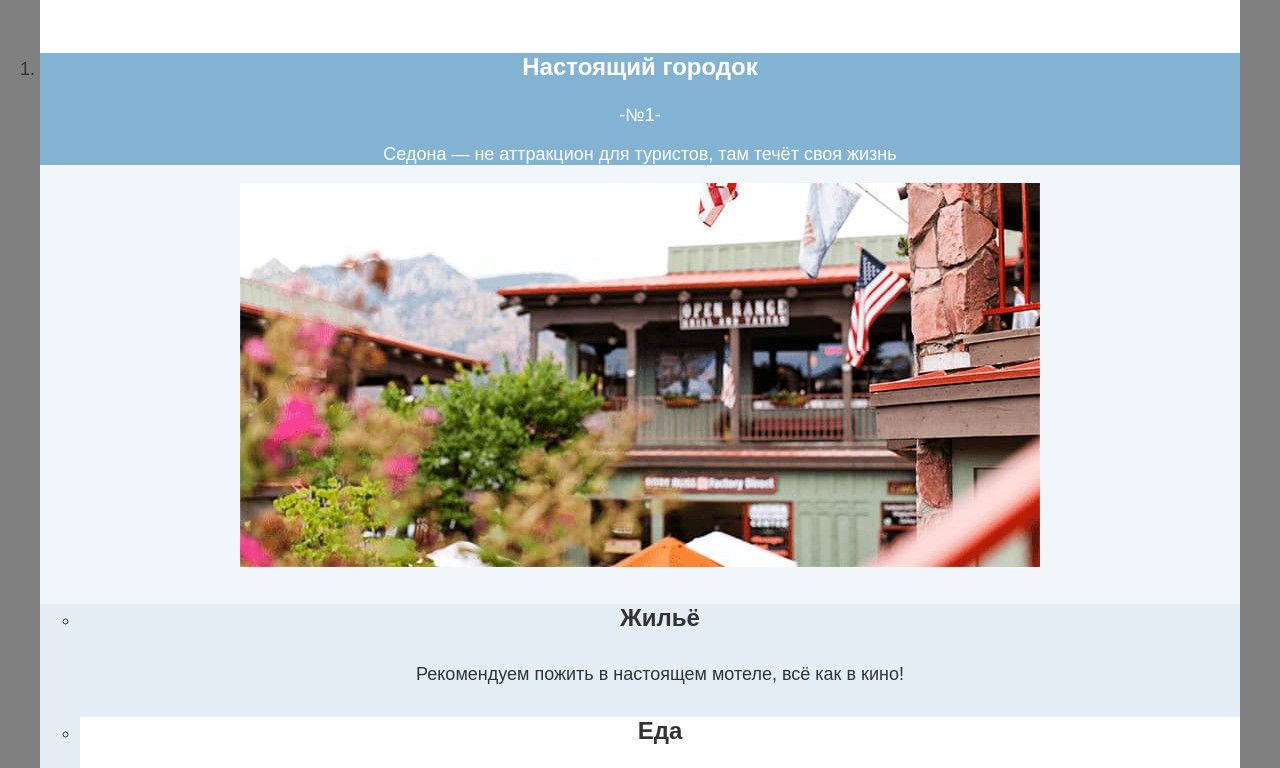
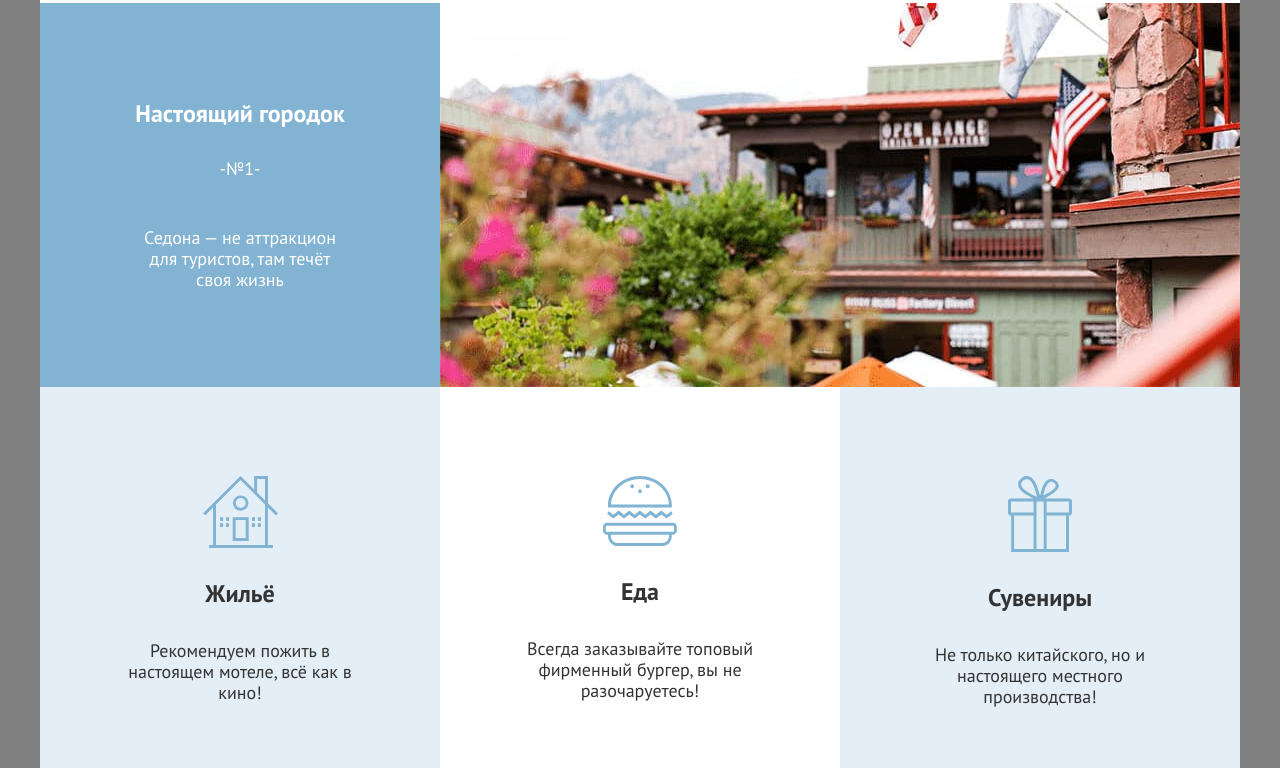
Before and after one commit to htmlacademy-htmlcss/1609703-sedona-33, a plain HTML site: page index.html in a window 1280 px wide. Shown: the part 834-1602 px from the top of the page. Drawn offline with Linux system fonts and the light colour scheme; a web font is replaced by a local one.

Commit message:
Добавляет сетку некоторым элементам на главной странице

```diff
--- a/index.html
+++ b/index.html
@@ -35,7 +35,7 @@
 
           <ul class="navigation-list navigation-user">
             <li class="navigation-item">
-              <a class="navigation-link" href="#"></a>
+              <a class="navigation-link navigation-search" href="#">
                 <svg
                   width="20"
                   height="19"
@@ -51,7 +51,7 @@
               </a>
             </li>
             <li class="navigation-item">
-              <a class="navigation-link" href="#">
+              <a class="navigation-link navigation-favorite" href="#">
                 <svg
                   width="44"
                   height="66"
@@ -78,10 +78,10 @@
                 <span class="visually-hidden">Избранное.</span></a
               >
             </li>
-            <li class="navigation-item">
-
-                <a class="navigation-link navigation-book-button" href="#">Хочу сюда!</a>
-
+            <li class="navigation-ite navigation-book-button">
+              <a class="navigation-link navigation-book-button" href="#"
+                >Хочу сюда!</a
+              >
             </li>
           </ul>
         </nav>
@@ -113,13 +113,15 @@
           </div>
           <ol class="advantages-list">
             <li class="advantages-item">
-              <div>
+              <div class="advantages-town-container">
                 <div class="advantages-town-bridge">
                   <h3 class="advantages-town-bridge-title">
                     Настоящий городок
                   </h3>
+                  <div class="advantages-numbers-container">
                   <span>-№1-</span>
-                  <p>
+                  </div>
+                  <p class="advantages-town-description">
                     Седона — не аттракцион для туристов, там течёт своя жизнь
                   </p>
                 </div>
@@ -132,21 +134,24 @@
               </div>
               <ul class="pre-advantages-list">
                 <li class="pre-advantages-item">
+                  <svg width="75" height="72" fill="none" xmlns="http://www.w3.org/2000/svg"><path d="M29.7 65h16V41.2h-16V65Zm2.9-20.9h10.1v18H32.6v-18Z" fill="#81B3D2"/><path d="m72.8 39.3 2.1-2.1-9.9-9.9V0H51.1v13.6L37.5 0 .2 37.2l2.1 2.1 7.8-7.8v37.6h-4V72H70v-2.9h-5.1V31.5l7.9 7.8ZM62 69.1H13V28.5L37.5 4.1 62 28.5v40.6Zm0-44.7-7.9-7.9V2.9H62v21.5Z" fill="#81B3D2"/><path d="M29.9 27.1c0 4.3 3.5 7.7 7.7 7.7 4.3 0 7.8-3.5 7.8-7.7 0-4.3-3.5-7.7-7.8-7.7a7.7 7.7 0 0 0-7.7 7.7Zm7.8-5a5 5 0 0 1 5 4.9c0 2.7-2.2 4.9-5 4.9a5 5 0 0 1-5-4.9c0-2.7 2.2-4.9 5-4.9ZM20.1 41.2h-3v3.9h3v-3.9ZM26 41.2h-3v3.9h3v-3.9ZM20.1 47.2h-3v3.9h3v-3.9ZM26 47.2h-3v3.9h3v-3.9ZM52 41.2h-3v3.9h3v-3.9ZM57.9 41.2h-3v3.9h3v-3.9ZM52 47.2h-3v3.9h3v-3.9ZM57.9 47.2h-3v3.9h3v-3.9Z" fill="#81B3D2"/></svg>
                   <h4 class="pre-advantages-housing">Жильё</h4>
-                  <p>Рекомендуем пожить в настоящем мотеле, всё как в кино!</p>
+                  <p  class="pre-advantages-description">Рекомендуем пожить в настоящем мотеле, всё как в кино!</p>
                 </li>
 
                 <li class="pre-advantages-item-food">
+                  <svg width="74" height="70" fill="none" xmlns="http://www.w3.org/2000/svg"><path d="M69.9 46.7H4.1C1.8 46.7 0 48.6 0 51v3.5c0 2.4 1.9 4.3 4.1 4.3H5v1.1C5 65.4 9.3 70 14.6 70h44.6c5.3 0 9.6-4.5 9.6-10.1v-1.1h.9c2.3 0 4.1-1.9 4.1-4.3V51a4 4 0 0 0-3.9-4.3ZM66 59.9c0 3.9-3 7-6.7 7H14.6c-3.7 0-6.7-3.2-6.7-7v-1.1H66v1.1Zm5.1-5.4c0 .7-.6 1.3-1.2 1.3H4c-.7 0-1.2-.6-1.2-1.3V51c0-.7.6-1.3 1.2-1.3h65.8c.7 0 1.2.6 1.2 1.3.1 0 .1 3.5.1 3.5ZM15.6 38.4l5.4 4.1 5.3-4.1 5.3 4.1 5.3-4.1 5.4 4.1 5.3-4.1 5.3 4.1 5.4-4.1 5.3 4.1 6.2-4.7-1.7-2.5-4.5 3.4-5.3-4.1-5.4 4.1-5.3-4.1-5.3 4.1-5.4-4.1-5.3 4.1-5.3-4.1-5.3 4.1-5.4-4.1-5.3 4.1-4.5-3.4-1.7 2.5 6.2 4.7 5.3-4.1ZM8 31.5h60.8c0-.6.1-1.2.1-1.9v-1.2C68.2 12.7 54.2 0 37 0 19.7 0 5.7 12.7 5 28.5v1.2c0 .6 0 1.3.1 1.9H8v-.1ZM37 3c15.6 0 28.4 11.3 29 25.5H8C8.6 14.4 21.4 3 37 3Z" fill="#81B3D2"/><path d="M37 17.3c1.05 0 1.9-.9 1.9-2s-.85-2-1.9-2c-1.05 0-1.9.9-1.9 2s.85 2 1.9 2ZM29.2 12.2c1.05 0 1.9-.9 1.9-2s-.85-2-1.9-2c-1.05 0-1.9.9-1.9 2s.85 2 1.9 2ZM44.7 12.2c1.05 0 1.9-.9 1.9-2s-.85-2-1.9-2c-1.05 0-1.9.9-1.9 2s.85 2 1.9 2Z" fill="#81B3D2"/></svg>
                   <h4 class="pre-advantages-food">Еда</h4>
-                  <p>
+                  <p class="pre-advantages-description">
                     Всегда заказывайте топовый фирменный бургер, вы не
                     разочаруетесь!
                   </p>
                 </li>
 
                 <li class="pre-advantages-item">
+                  <svg width="64" height="76" fill="none" xmlns="http://www.w3.org/2000/svg"><g clip-path="url(#a)"><path d="M61.1 22.5H36.3c13.8-6.9 14.9-11.3 14.4-13.7-1.2-4-5.7-7-10-5.4-5.6 2.1-7.1 10.4-8.6 16.4-2-6.1-3.8-13.8-8.2-17.7-1.3-1.1-3.1-2.3-5.8-2-4 .4-9.8 5.4-7.5 11 2.3 5.4 9.7 8.8 14.6 11.5H2.9A2.9 2.9 0 0 0 0 25.5v11.3c0 1.6 1.3 2.9 2.9 2.9h.3V76H61V39.6h.1c1.6 0 2.9-1.3 2.9-2.9V25.4c0-1.6-1.3-2.9-2.9-2.9ZM42.4 5.9c2.1-.3 5 1.3 5.3 3.2.4 2.8-3.4 5.3-5.1 6.4-2.5 1.7-4.9 2.6-7.3 4.1.9-3.7 2.5-13 7.1-13.7Zm-22.9 10c-2.2-1.5-6.5-4.4-6.4-7.8.1-3.6 5.7-6.6 8.8-3.9 3.9 3.4 5.7 11.1 7.1 16.6-3.2-1.5-6.3-2.8-9.5-4.9Zm6 57.1H6.1V39.6h19.4V73Zm0-36.5H3v-11h22.5v11Zm10.2 0V73h-7.2V25.6h7.2v10.9ZM58 73H38.6V39.6H58V73Zm2.9-36.5H38.6v-11h22.3v11Z" fill="#81B3D2"/></g><defs><clipPath id="a"><path fill="#fff" d="M0 0h64v76H0z"/></clipPath></defs></svg>
                   <h4 class="pre-advantages-souvenirs">Сувениры</h4>
-                  <p>
+                  <p  class="pre-advantages-description">
                     Не только китайского, но и настоящего местного производства!
                   </p>
                 </li>
@@ -225,19 +230,63 @@
         <ul class="footer-social-list">
           <li class="footer-social-item">
             <a href="https://twitter.com/htmlacademy_ru">
-              <svg width="18" height="15" fill="none" xmlns="http://www.w3.org/2000/svg"><g clip-path="url(#a)"><path d="M11.6.2c1.8-.5 3.2.3 3.8 1.2.7-.2 1.4-.5 2.1-.7 0 .9-.6 1.5-.9 1.8.7.1 1.4-.6 1.4-.6-.2 1-1.1 1.8-1.7 2C16.1 10.7 13 15.1 5.7 15h-.5c-.4 0-4.4-.5-5.2-1.9 2.4.2 4.1-.4 5-1.2-1-.3-2.9-.4-3.2-2.9.4.1.6.2 1.3.1C1.8 8.3.4 7.5.5 5.3c.3.3 1.1.5 1.4.5C1.1 5.6-.2 2.5.9.9c1.9 1.9 4 3.6 7.6 3.8C8.7 2.3 9.7.8 11.6.2Z" fill="#83B3D3"/></g><defs><clipPath id="a"><path fill="#fff" d="M0 0h18v15H0z"/></clipPath></defs></svg>
+              <svg
+                width="18"
+                height="15"
+                fill="none"
+                xmlns="http://www.w3.org/2000/svg"
+              >
+                <g clip-path="url(#a)">
+                  <path
+                    d="M11.6.2c1.8-.5 3.2.3 3.8 1.2.7-.2 1.4-.5 2.1-.7 0 .9-.6 1.5-.9 1.8.7.1 1.4-.6 1.4-.6-.2 1-1.1 1.8-1.7 2C16.1 10.7 13 15.1 5.7 15h-.5c-.4 0-4.4-.5-5.2-1.9 2.4.2 4.1-.4 5-1.2-1-.3-2.9-.4-3.2-2.9.4.1.6.2 1.3.1C1.8 8.3.4 7.5.5 5.3c.3.3 1.1.5 1.4.5C1.1 5.6-.2 2.5.9.9c1.9 1.9 4 3.6 7.6 3.8C8.7 2.3 9.7.8 11.6.2Z"
+                    fill="#83B3D3"
+                  />
+                </g>
+                <defs>
+                  <clipPath id="a">
+                    <path fill="#fff" d="M0 0h18v15H0z" />
+                  </clipPath>
+                </defs>
+              </svg>
               <span class="visually-hidden">Твиттер</span>
             </a>
           </li>
           <li class="footer-social-item">
             <a href="https://www.facebook.com/htmlacademy">
-              <svg width="10" height="18" fill="none" xmlns="http://www.w3.org/2000/svg"><path d="M7 0C4.8 0 3 1.8 3 4v2H0v4h3v8h4v-8h3V6H7V4h3V0H7Z" fill="#83B3D3"/></svg>
+              <svg
+                width="10"
+                height="18"
+                fill="none"
+                xmlns="http://www.w3.org/2000/svg"
+              >
+                <path
+                  d="M7 0C4.8 0 3 1.8 3 4v2H0v4h3v8h4v-8h3V6H7V4h3V0H7Z"
+                  fill="#83B3D3"
+                />
+              </svg>
               <span class="visually-hidden">Фейсбук</span>
             </a>
           </li>
           <li class="footer-social-item">
             <a href="https://www.youtube.com/c/HTMLAcademyRUS">
-              <svg width="20" height="16" fill="none" xmlns="http://www.w3.org/2000/svg"><g clip-path="url(#a)"><path d="M17 0H2.9C1.2 0 0 1.5 0 3.2v9.5C0 14.5 1.2 16 2.9 16h14.3c1.5 0 2.9-1.5 2.9-3.2V3.2C19.9 1.5 18.7 0 17 0ZM7 11.8V4.2L13.7 8 7 11.8Z" fill="#83B3D3"/></g><defs><clipPath id="a"><path fill="#fff" d="M0 0h20v16H0z"/></clipPath></defs></svg>
+              <svg
+                width="20"
+                height="16"
+                fill="none"
+                xmlns="http://www.w3.org/2000/svg"
+              >
+                <g clip-path="url(#a)">
+                  <path
+                    d="M17 0H2.9C1.2 0 0 1.5 0 3.2v9.5C0 14.5 1.2 16 2.9 16h14.3c1.5 0 2.9-1.5 2.9-3.2V3.2C19.9 1.5 18.7 0 17 0ZM7 11.8V4.2L13.7 8 7 11.8Z"
+                    fill="#83B3D3"
+                  />
+                </g>
+                <defs>
+                  <clipPath id="a">
+                    <path fill="#fff" d="M0 0h20v16H0z" />
+                  </clipPath>
+                </defs>
+              </svg>
               <span class="visually-hidden">Ютуб</span>
             </a>
           </li>
--- a/styles/styles.css
+++ b/styles/styles.css
@@ -2,7 +2,7 @@
   font-family: "PT Sans";
   font-style: normal;
   font-weight: 400;
-  src: url("fonts/ptsans-400.woff2") format("woff2");
+  src: url("../fonts/ptsans-400.woff2") format("woff2");
   font-display: swap;
 }
 
@@ -10,12 +10,18 @@
   font-family: "PT Sans";
   font-style: bold;
   font-weight: 700;
-  src: url("fonts/ptsans-700.woff2") format("woff2");
+  src: url("../fonts/ptsans-700.woff2") format("woff2");
   font-display: swap;
 }
 
 html {
   height: 100%;
+}
+
+.page-header {
+  height: 70px;
+  color: #000000;
+  background-color: #ffffff;
 }
 
 body {
@@ -27,11 +33,6 @@ body {
   line-height: 21px;
   color: #333333;
   background-color: gray;
-}
-
-.page-header {
-  color: #000000;
-  background-color: #ffffff;
 }
 
 .visually-hidden {
@@ -59,6 +60,7 @@ body {
 .navigation {
   display: flex;
   width: 1060px;
+  height: 70px;
   margin: 0 auto;
 }
 
@@ -74,19 +76,35 @@ body {
 }
 
 .navigation-user {
-  display: flex;
   margin: 0;
   padding: 0;
-  justify-content: space-between;
-  margin-top: 24px;
-  max-width: 270px;
+  display: flex;
+  align-items: center;
+  justify-content: flex-end;
+  min-width: 240px;
   margin-left: auto;
 }
 
+.navigation-search {
+  margin: 0;
+  padding: 0;
+  padding: 23px 12px 24px 12px;
+}
+
+.navigation-favorite {
+  margin: 0;
+  padding: 0;
+  margin-right: 20px;
+}
+
 .navigation-book-button {
+  width: 160px;
   background-color: #756257;
   color: #ffffff;
+  margin-top: 13px;
+  margin-bottom: 19px;
   padding: 9px 15px 8px 15px;
+  text-align: center;
 }
 
 .welcome-image {
@@ -233,17 +251,10 @@ body {
   flex-grow: 1;
 }
 
-.main-index {
-  background: url("../images/index-background.jpg");
-  background-repeat: no-repeat;
-  background-size: 100% auto;
-}
-
 .intro {
   height: 485px;
-  background-image: url("../images/index-background.jpg");
-  background-repeat: no-repeat;
-  background-size: 100% auto;
+  background: url("../images/divider.svg") bottom center/100% no-repeat,
+    url("../images/index-background.jpg") top center/cover no-repeat;
 }
 
 .slogan-title {
@@ -283,7 +294,12 @@ body {
   padding: 0;
 }
 
+.advantages-town-container {
+  display: flex;
+}
+
 .advantages-item {
+  list-style-type: none;
   font-size: 18px;
   font-weight: normal;
   line-height: 21px;
@@ -305,21 +321,63 @@ body {
 }
 
 .advantages-town-bridge {
+  padding: 0;
+  margin: 0;
+  min-height: 384px;
+  width: 400px;
+  display: flex;
+  flex-direction: column;
+  justify-content: flex-start;
+  align-items: center;
   font-size: 18px;
   font-weight: normal;
   line-height: 21px;
   color: #ffffff;
   background-color: #83b3d3;
-  text-align: center;
 }
 
+.advantages-numbers-container {
+  padding-bottom: 30px;
+}
+
+.pre-advantages-item {
+  display: flex;
+  flex-direction: column;
+  align-items: center;
+  padding: 0;
+  margin: 0;
+  width: 400px;
+  margin-top: 89px;
+}
 .advantages-town-bridge-title {
+  margin: 0;
+  padding: 0;
+  padding-top: 97px;
+  padding-bottom: 30px;
   font-size: 24px;
   font-weight: bold;
   line-height: 28px;
 }
 
+.advantages-town-description {
+  width: 220px;
+}
+
+
+.pre-advantages-description{
+  margin: 0;
+  padding: 0;
+  text-align: center;
+  width: 250px;
+}
+
 .pre-advantages-list {
+  margin: 0;
+  padding: 0;
+  display: flex;
+  justify-content: center;
+  list-style-type: none;
+  height: 384px;
   font-size: 18px;
   font-weight: normal;
   line-height: 21px;
@@ -343,6 +401,13 @@ body {
 }
 
 .pre-advantages-item-food {
+  display: flex;
+  flex-direction: column;
+  align-items: center;
+  margin: 0;
+  padding: 0;
+  width: 400px;
+  padding-top: 89px;
   background-color: #ffffff;
 }
 
```
